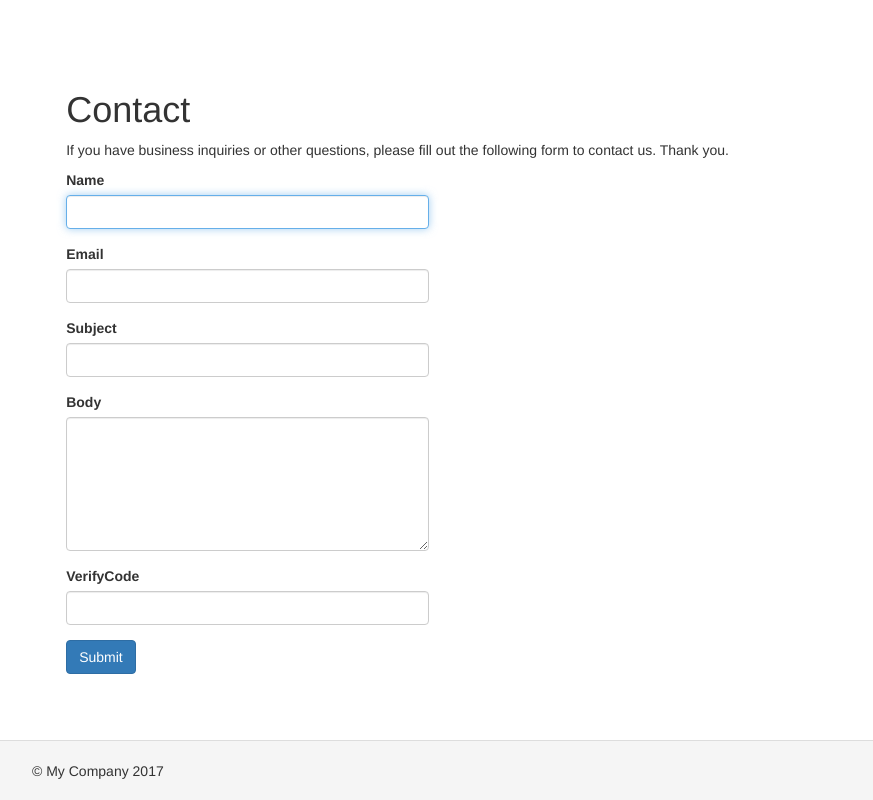
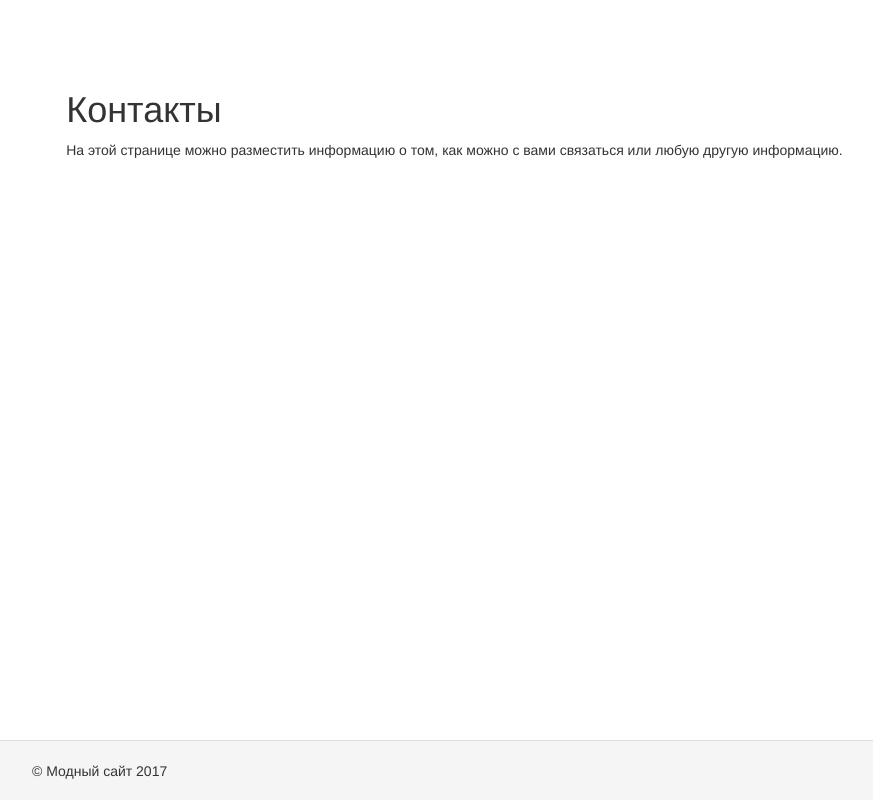
Before and after one commit to evgeny-yakovets/clothes_site, a Yii app: template views/site/contact.php in a window 1280 px wide. Shown: the whole page, without its empty margins (38-911 px from the left). Run offline with PHP 8.4 and a stand-in for Yii, Linux system fonts and the light colour scheme; the template is opened without the code that fills it, so the values that code supplies are empty; form fields are guessed from the names that the template uses; some libraries are stand-ins or nearby versions.

```diff
--- a/models/LoginForm.php
+++ b/models/LoginForm.php
@@ -45,7 +45,7 @@ class LoginForm extends Model
             $user = $this->getUser();
 
             if (!$user || !$user->validatePassword($this->password)) {
-                $this->addError($attribute, 'Incorrect username or password.');
+                $this->addError($attribute, 'Неверное имя пользователя или пароль.');
             }
         }
     }
--- a/models/Rubric.php
+++ b/models/Rubric.php
@@ -44,9 +44,9 @@ class Rubric extends \yii\db\ActiveRecord
     {
         return [
             'id' => 'ID',
-            'title' => 'Title',
-            'image' => 'Image',
-            'description' => 'Description',
+            'title' => 'Заголовок',
+            'image' => 'Изображение',
+            'description' => 'Описание',
         ];
     }
 
--- a/models/Style.php
+++ b/models/Style.php
@@ -50,9 +50,9 @@ class Style extends \yii\db\ActiveRecord
     {
         return [
             'id' => 'ID',
-            'title' => 'Title',
-            'image' => 'Image',
-            'description' => 'Description',
+            'title' => 'Заголовок',
+            'image' => 'Изображение',
+            'description' => 'Описание',
         ];
     }
 
--- a/views/layouts/main.php
+++ b/views/layouts/main.php
@@ -27,7 +27,7 @@ AppAsset::register($this);
 <div class="wrap">
     <?php
     NavBar::begin([
-        'brandLabel' => 'My Company',
+        'brandLabel' => 'Модный сайт',
         'brandUrl' => Yii::$app->homeUrl,
         'options' => [
             'class' => 'navbar-inverse navbar-fixed-top',
@@ -56,16 +56,13 @@ AppAsset::register($this);
             <?php
 
             $verticalMenu = [
-                ['label' => 'Rubrics', 'url' => ['/rubric/index']],
-                ['label' => 'About', 'url' => ['/site/about']],
-                ['label' => 'Contact', 'url' => ['/site/contact']]
+                ['label' => 'Разделы', 'url' => ['/rubric/index']],
+                ['label' => 'Работы', 'url' => ['/style/index'], 'visible'=>!Yii::$app->user->isGuest],
+                ['label' => 'О нас', 'url' => ['/site/about']],
+                ['label' => 'Контакты', 'url' => ['/site/contact']],
+                ['label' => 'Выйти', 'url'=> ['/site/logout'], 'linkOptions' => ['data-method' => 'post'], 'visible'=>!Yii::$app->user->isGuest]
             ];
 
-            if(!Yii::$app->user->isGuest)
-            {
-                array_push($verticalMenu, ['label' => 'Styles', 'url' => ['/style/index']] );
-                array_push($verticalMenu,['label' => 'Logout ', 'url'=> ['/site/logout'], 'linkOptions' => ['data-method' => 'post']]);
-            }
             echo Nav::widget([
                 'options' => ['class' => 'nav nav-pils nav-stacked'],
                 'items' => $verticalMenu,
@@ -86,7 +83,7 @@ AppAsset::register($this);
 
 <footer class="footer">
     <div class="container">
-        <p class="pull-left">&copy; My Company <?= date('Y') ?></p>
+        <p class="pull-left">&copy; Модный сайт <?= date('Y') ?></p>
 
         <p class="pull-right"><?= Yii::powered() ?></p>
     </div>
--- a/views/rubric/_list.php
+++ b/views/rubric/_list.php
@@ -19,7 +19,7 @@ use yii\helpers\Url;
         <h2><a href="<?php echo Yii::$app->urlManager->createUrl(['style/index', 'id' => $model->id]) ?>"><?php echo Html::encode($model->title) ?></a></h2>
     </div>
 
-    <div style="float:left;"><?= HtmlPurifier::process(Html::img($model->image,['width' => '100px'])) ?></div>
+    <div style="float:left;"><?php if($model->image != null){echo HtmlPurifier::process(Html::img($model->image,['width' => '100px']));} ?></div>
 
     <div style="float:left;margin-left:10px;"><?= HtmlPurifier::process(Html::encode($model->description)) ?></div>
 
--- a/views/rubric/index.php
+++ b/views/rubric/index.php
@@ -10,7 +10,7 @@ use app\models\Rubric;
 use yii\widgets\ListView;
 use yii\data\ActiveDataProvider;
 
-$this->title = 'Rubrics';
+$this->title = 'Разделы';
 $this->params['breadcrumbs'][] = $this->title;
 ?>
 <div class="rubric-index">
@@ -21,7 +21,7 @@ $this->params['breadcrumbs'][] = $this->title;
         <?php
         if(!Yii::$app->user->isGuest)
         {
-           echo Html::a('Create Rubric', ['create'], ['class' => 'btn btn-success']);
+           echo Html::a('Добавить', ['create'], ['class' => 'btn btn-success']);
         }
 
          ?>
--- a/views/site/contact.php
+++ b/views/site/contact.php
@@ -8,61 +8,11 @@ use yii\helpers\Html;
 use yii\bootstrap\ActiveForm;
 use yii\captcha\Captcha;
 
-$this->title = 'Contact';
+
+$this->title = 'Контакты';
 $this->params['breadcrumbs'][] = $this->title;
 ?>
 <div class="site-contact">
     <h1><?= Html::encode($this->title) ?></h1>
-
-    <?php if (Yii::$app->session->hasFlash('contactFormSubmitted')): ?>
-
-        <div class="alert alert-success">
-            Thank you for contacting us. We will respond to you as soon as possible.
-        </div>
-
-        <p>
-            Note that if you turn on the Yii debugger, you should be able
-            to view the mail message on the mail panel of the debugger.
-            <?php if (Yii::$app->mailer->useFileTransport): ?>
-                Because the application is in development mode, the email is not sent but saved as
-                a file under <code><?= Yii::getAlias(Yii::$app->mailer->fileTransportPath) ?></code>.
-                Please configure the <code>useFileTransport</code> property of the <code>mail</code>
-                application component to be false to enable email sending.
-            <?php endif; ?>
-        </p>
-
-    <?php else: ?>
-
-        <p>
-            If you have business inquiries or other questions, please fill out the following form to contact us.
-            Thank you.
-        </p>
-
-        <div class="row">
-            <div class="col-lg-5">
-
-                <?php $form = ActiveForm::begin(['id' => 'contact-form']); ?>
-
-                    <?= $form->field($model, 'name')->textInput(['autofocus' => true]) ?>
-
-                    <?= $form->field($model, 'email') ?>
-
-                    <?= $form->field($model, 'subject') ?>
-
-                    <?= $form->field($model, 'body')->textArea(['rows' => 6]) ?>
-
-                    <?= $form->field($model, 'verifyCode')->widget(Captcha::className(), [
-                        'template' => '<div class="row"><div class="col-lg-3">{image}</div><div class="col-lg-6">{input}</div></div>',
-                    ]) ?>
-
-                    <div class="form-group">
-                        <?= Html::submitButton('Submit', ['class' => 'btn btn-primary', 'name' => 'contact-button']) ?>
-                    </div>
-
-                <?php ActiveForm::end(); ?>
-
-            </div>
-        </div>
-
-    <?php endif; ?>
+    <p>На этой странице можно разместить информацию о том, как можно с вами связаться или любую другую информацию.</p>
 </div>
--- a/views/site/index.php
+++ b/views/site/index.php
@@ -2,14 +2,14 @@
 
 /* @var $this yii\web\View */
 
-$this->title = 'My Yii Application';
+$this->title = 'Модный сайт';
 ?>
 <div class="site-index">
 
     <div class="jumbotron">
         <h1>Fashion is my profession!</h1>
 
-        <p class="lead">Welcome to the fashion site.</p>
+        <p class="lead">Добро пожаловать на Модный сайт.</p>
 
     </div>
 
--- a/views/style/_list.php
+++ b/views/style/_list.php
@@ -20,7 +20,7 @@ use yii\helpers\Url;
         <h2><a href="<?php echo Yii::$app->urlManager->createUrl(['style/view', 'id' => $model->id]) ?>"><?php echo Html::encode($model->title) ?></a></h2>
     </div>
 
-    <div style="float:left;"><?= HtmlPurifier::process(Html::img($model->image,['width' => '100px'])) ?></div>
+    <div style="float:left;"><?php if(isset($model->image)){echo HtmlPurifier::process(Html::img($model->image,['width' => '100px']));} ?></div>
 
     <div style="float:left;margin-left:10px;"><?= HtmlPurifier::process(Html::encode($model->description)) ?></div>
 
--- a/views/style/index.php
+++ b/views/style/index.php
@@ -10,7 +10,7 @@ use app\models\Style;
 use yii\widgets\ListView;
 use yii\data\ActiveDataProvider;
 
-$this->title = 'Styles';
+$this->title = 'Одежда';
 $this->params['breadcrumbs'][] = $this->title;
 ?>
 <div class="style-index">
@@ -21,7 +21,7 @@ $this->params['breadcrumbs'][] = $this->title;
         <?php
         if(!Yii::$app->user->isGuest)
         {
-            echo Html::a('Create Style', ['create'], ['class' => 'btn btn-success']);
+            echo Html::a('Добавить', ['create'], ['class' => 'btn btn-success']);
         }
 
         ?>
--- a/views/style/view.php
+++ b/views/style/view.php
@@ -9,7 +9,7 @@ use yii\bootstrap\Carousel;
 /* @var $model app\models\Style */
 
 $this->title = $model->title;
-$this->params['breadcrumbs'][] = ['label' => 'Styles', 'url' => ['index']];
+$this->params['breadcrumbs'][] = ['label' => 'Одежда', 'url' => ['index']];
 $this->params['breadcrumbs'][] = $this->title;
 ?>
 <div class="style-view">
```
Also changed, not shown: dump/db_clothes.sql (+16 -0 lines), views/site/about.php (+6 -3 lines), views/site/login.php (+11 -9 lines).
